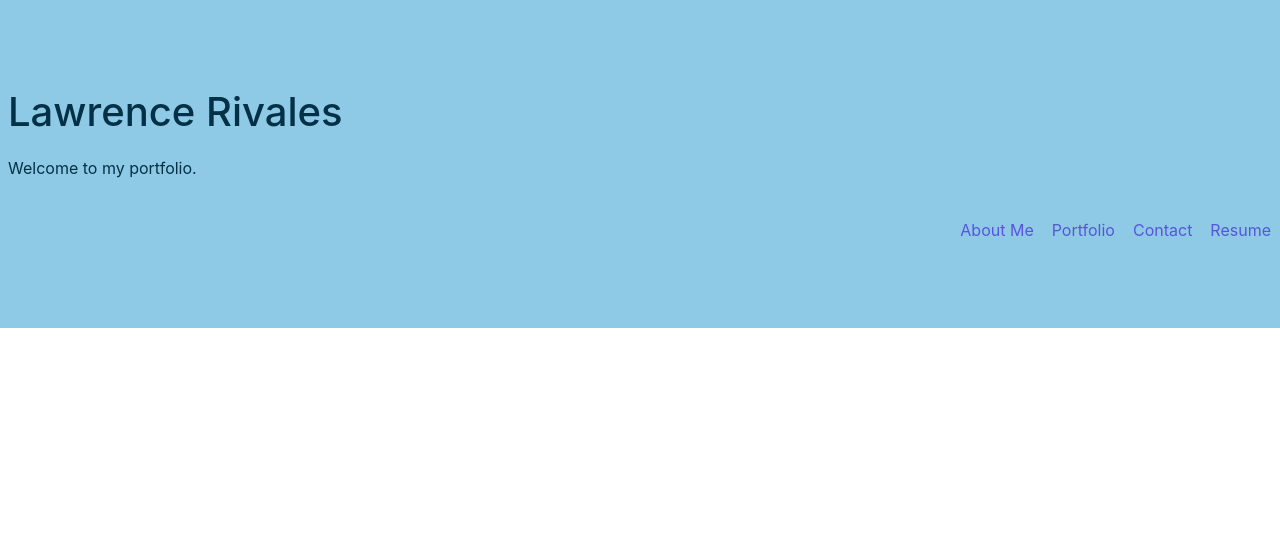
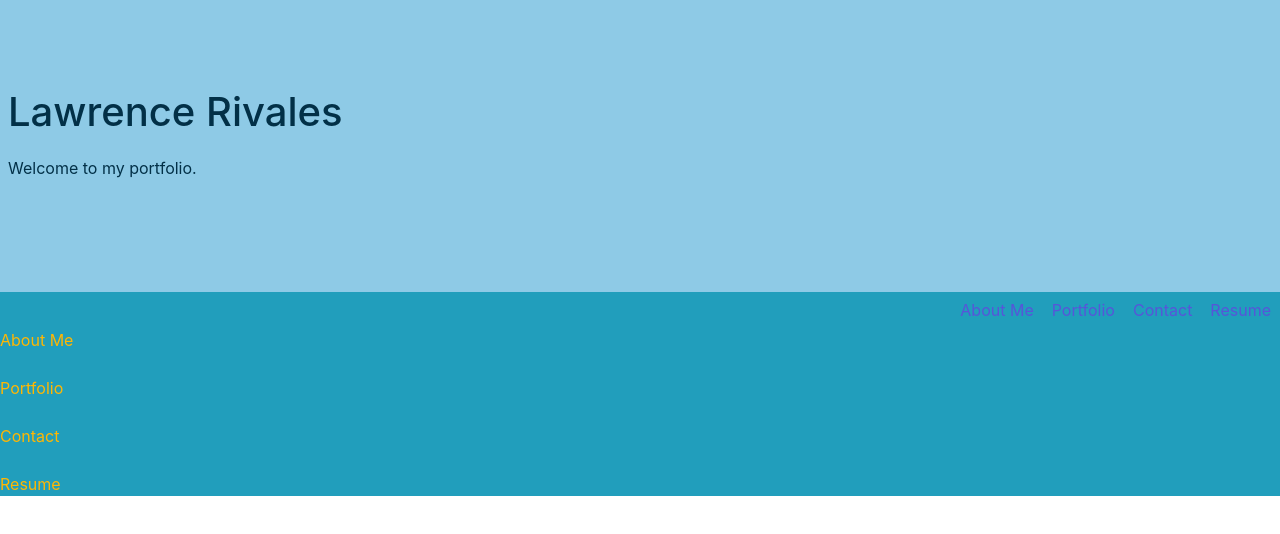
Before and after one commit to lrivales/my-portfolio, a React (Create React App) app: page / in a window 1280 px wide. Shown: the top 534 px of the page. Built offline with nearby package versions, Linux system fonts and the light colour scheme.

Commit message:
added component files

```diff
--- a/src/App.js
+++ b/src/App.js
@@ -1,15 +1,29 @@
-import logo from './logo.svg';
-import './App.css';
+// import logo from './logo.svg';
+// import './App.css';
+import React, { useState } from 'react';
 import Navbar from './components/Navbar';
+import About from './components/About';
+import Portfolio from './components/Portfolio';
+import Contact from './components/Contact';
+import Resume from './components/Resume';
 
 function App() {
+
   return (
-    <div class="hero bg-custom-primary">
-      <div class="hero-body">
-        <h1>Lawrence Rivales</h1>
-        <p>Welcome to my portfolio.</p>
+    <div>
+      <div className="hero bg-custom-primary">
+        <div className="hero-body">
+          <h1>Lawrence Rivales</h1>
+          <p>Welcome to my portfolio.</p>
+        </div>
       </div>
-      <Navbar />
+      <div className="bg-custom-secondary">
+        <Navbar />
+        <About />
+        <Portfolio />
+        <Contact />
+        <Resume />
+      </div>
     </div>
   );
 }
--- /dev/null
+++ b/src/components/About/index.js
@@ -0,0 +1,13 @@
+import React from "react";
+
+function About() {
+    return(
+        <div id="about">
+            <p>
+                About Me
+            </p>
+        </div>
+    )
+}
+
+export default About;
--- /dev/null
+++ b/src/components/Contact/index.js
@@ -0,0 +1,13 @@
+import React from "react";
+
+function Contact() {
+    return(
+        <div id="contact">
+            <p>
+                Contact
+            </p>
+        </div>
+    )
+}
+
+export default Contact;
--- a/src/components/Navbar/index.js
+++ b/src/components/Navbar/index.js
@@ -1,21 +1,18 @@
 import React from "react";
 
 function Navbar() {
+
     return (
-        <header class="navbar">
-            <section class="navbar-section">
-                {/* <a href="..." class="navbar-brand mr-2">Spectre.css</a>
-                <a href="..." class="btn btn-link">Docs</a>
-                <a href="..." class="btn btn-link">GitHub</a> */}
+        <header className="navbar">
+            <section className="navbar-section">
+                {/* Used for spacing only */}
             </section>
-            <section class="navbar-section">
-                <div class="input-group input-inline">
-                    {/* <input class="form-input" type="text" placeholder="search" />
-                    <button class="btn btn-primary input-group-btn">Search</button> */}
-                    <a href="..." class="btn btn-link">About Me</a>
-                    <a href="..." class="btn btn-link">Portfolio</a>
-                    <a href="..." class="btn btn-link">Contact</a>
-                    <a href="..." class="btn btn-link">Resume</a>
+            <section className="navbar-section">
+                <div className="input-group input-inline">
+                    <a href="#about" className="btn btn-link">About Me</a>
+                    <a href="#portfolio" className="btn btn-link">Portfolio</a>
+                    <a href="#contact" className="btn btn-link">Contact</a>
+                    <a href="#resume" className="btn btn-link">Resume</a>
                 </div>
             </section>
         </header>
--- /dev/null
+++ b/src/components/Portfolio/index.js
@@ -0,0 +1,13 @@
+import React from "react";
+
+function Portfolio() {
+    return(
+        <div id="portfolio">
+            <p>
+                Portfolio
+            </p>
+        </div>
+    )
+}
+
+export default Portfolio;
--- /dev/null
+++ b/src/components/Resume/index.js
@@ -0,0 +1,13 @@
+import React from "react";
+
+function Resume() {
+    return(
+        <div id="resume">
+            <p>
+                Resume
+            </p>
+        </div>
+    )
+}
+
+export default Resume;
--- a/src/index.css
+++ b/src/index.css
@@ -9,6 +9,11 @@
 .bg-custom-primary{
   background-color: var(--primary);
   color: var(--tertiary);
+}
+
+.bg-custom-secondary{
+  background-color: var(--secondary);
+  color: var(--quaternary);
 }
 
 .text-custom{
```
